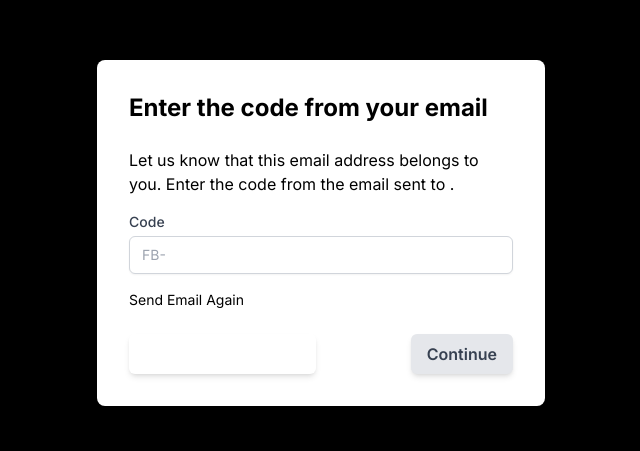
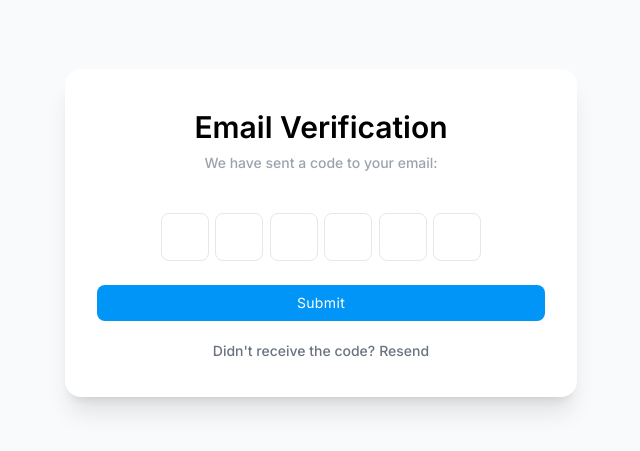
Before and after one commit to akashsarker012/Social_Media_NextJs, a Next.js app: page /emailverification in a window 1280 px wide. Shown: the part 167-618 px from the top of the page, without its empty margins (319-959 px from the left). Built offline with nearby package versions, Linux system fonts and the light colour scheme.

Commit message:
emailverification page desing and set middleware

```diff
--- a/app/(auth)/emailverification/page.js
+++ b/app/(auth)/emailverification/page.js
@@ -1,66 +1,80 @@
-'use client';
-import Modal from '@/lib/Modal';
-import React, { useState, useEffect } from 'react';
-import { useSearchParams } from 'next/navigation';
+"use client";
+import React, { useState, useRef, useEffect } from "react";
+import { useSearchParams } from "next/navigation";
+import Button from "@/lib/Button";
+import Cookies from "js-cookie";
 
 const EmailVerification = () => {
-  const [code, setCode] = useState('');
-  const [email, setEmail] = useState('');
-  console.log(email);
+  const [email, setEmail] = useState("");
+  const inputsRef = useRef([]);
 
   const searchParams = useSearchParams();
 
   useEffect(() => {
-    const emailParam = searchParams.get('email');
-    if (emailParam) {
-      setEmail(emailParam);
+    const email = Cookies.get('email')
+
+    if (email) {
+      setEmail(email);
     }
   }, [searchParams]);
 
-  const handleCodeChange = (e) => {
-    setCode(e.target.value);
+  const handleChange = (e, index) => {
+    const value = e.target.value;
+
+    if (value.length === 1 && index < inputsRef.current.length - 1) {
+      inputsRef.current[index + 1].focus();
+    }
   };
 
-  const handleUpdateContactInfo = () => {
-    // Handle updating contact info
+  const handleKeyDown = (e, index) => {
+    if (e.key === "Backspace" && index > 0 && e.target.value === "") {
+      inputsRef.current[index - 1].focus();
+    }
   };
 
   return (
-    <Modal background={true}>
-      <div className="min-h-screen flex items-center justify-center">
-        <div className="bg-white p-8 rounded-lg shadow-md w-full max-w-md">
-          <h2 className="text-2xl font-bold mb-6">Enter the code from your email</h2>
-          <p className="mb-4">Let us know that this email address belongs to you. Enter the code from the email sent to <strong>{email}</strong>.</p>
-          <div className="mb-4">
-            <label className="block text-sm font-medium text-gray-700">Code</label>
-            <input
-              type="text"
-              value={code}
-              onChange={handleCodeChange}
-              className="mt-1 block w-full px-3 py-2 border border-gray-300 rounded-md shadow-sm focus:outline-none focus:ring-indigo-500 focus:border-indigo-500 sm:text-sm"
-              placeholder="FB-"
-            />
+    <div className="relative flex min-h-screen flex-col justify-center overflow-hidden bg-gray-50 py-12">
+      <div className="relative bg-white px-6 pt-10 pb-9 shadow-xl mx-auto w-full max-w-lg rounded-2xl">
+        <div className="mx-auto flex w-full max-w-md flex-col space-y-10">
+          <div className="flex flex-col items-center justify-center text-center space-y-2">
+            <div className="font-semibold text-3xl">Email Verification</div>
+            <div className="flex flex-row text-sm font-medium text-gray-400 ">
+              <p >We have sent a code to your email: <span className="  text-gray-500">{email}</span> </p>
+            </div>
           </div>
-          <div className="flex justify-between items-center mb-6">
-            <a href="#" className="text-sm text-blue-600 hover:underline">Send Email Again</a>
-          </div>
-          <div className="flex justify-between">
-            <button
-              onClick={handleUpdateContactInfo}
-              className="px-4 py-2 bg-blue-600 text-white font-semibold rounded-md shadow-md hover:bg-blue-700"
-            >
-              Update Contact Info
-            </button>
-            <button
-              className="px-4 py-2 bg-gray-200 text-gray-700 font-semibold rounded-md shadow-md hover:bg-gray-300"
-              disabled
-            >
-              Continue
-            </button>
+          <div>
+            <form action method="post">
+              <div className="flex flex-row items-center justify-between mx-auto w-full max-w-xs">
+                {[...Array(6)].map((_, index) => (
+                  <input
+                    key={index}
+                    ref={(el) => (inputsRef.current[index] = el)}
+                    className="w-12 h-12 text-center border rounded-lg text-lg"
+                    type="text"
+                    maxLength="1"
+                    onChange={(e) => handleChange(e, index)}
+                    onKeyDown={(e) => handleKeyDown(e, index)}
+                  />
+                ))}
+              </div>
+              <div className="flex flex-col space-y-5 mt-6">
+                <Button title="Submit" type="submit" />
+                <div className="flex flex-row items-center justify-center text-center text-sm font-medium space-x-1 text-gray-500">
+                  <p>Didn't receive the code?</p>
+                  <a
+                    className="text-blue-600"
+                    href="#"
+                    target="_blank"
+                    rel="noopener noreferrer" >
+                    Resend
+                  </a>
+                </div>
+              </div>
+            </form>
           </div>
         </div>
       </div>
-    </Modal>
+    </div>
   );
 };
 
--- a/app/(auth)/login/page.js
+++ b/app/(auth)/login/page.js
@@ -1,12 +1,13 @@
 "use client"
 import axios from 'axios';
 import Link from 'next/link';
-import React, { useState } from 'react';
+import React, { useState, useEffect } from 'react';
 import { HiOutlineMail } from 'react-icons/hi';
 import { IoEyeOffOutline, IoEyeOutline } from 'react-icons/io5';
 import toast, { Toaster } from 'react-hot-toast';
-import { useRouter, usePathname, useSearchParams } from 'next/navigation'
-import { redirect } from 'next/navigation'
+import { useRouter } from 'next/navigation';
+import Cookies from 'js-cookie';
+
 
 export default function Login() {
   const [email, setEmail] = useState('');
@@ -14,7 +15,7 @@ export default function Login() {
   const [showPassword, setShowPassword] = useState(false);
   const [error, setError] = useState('');
 
-  const router = useRouter();
+  const router = useRouter()
 
   const handleLogin = async (e) => {
     e.preventDefault();
@@ -24,13 +25,15 @@ export default function Login() {
       const response = await axios.post(`${backendApi}/api/v1/login`, { email, password });
       console.log(response);
       if (response.data.verified === false) {
-        router.push(`/emailverification?email=${encodeURIComponent(email)}`);
+        Cookies.set('email', email);
+        router.push(`/emailverification`);
       } else if (response.data.error) {
         toast.error(response.data.error);
       }
       setError('');
     } catch (error) {
       console.log(error);
+      setError('An error occurred while logging in. Please try again.');
     }
   };
 
--- a/app/globals.css
+++ b/app/globals.css
@@ -110,6 +110,17 @@ body{
   @apply border border-dark-4 bg-dark-3 text-light-1 !important;
 }
 
+input[type="number"] {
+  -moz-appearance: textfield; /* Firefox */
+  -webkit-appearance: none;    /* Chrome, Safari */
+  appearance: none;
+}
+
+input[type="number"]::-webkit-inner-spin-button,
+input[type="number"]::-webkit-outer-spin-button {
+  -webkit-appearance: none;
+  margin: 0;
+}
 
 
 
--- a/lib/Button.js
+++ b/lib/Button.js
@@ -1,7 +1,9 @@
 import React from 'react'
 
-export default function Button({title, onClick }) {
+export default function Button({title, onClick, type}) {
   return (
-    <button type="submit" onClick={onClick} className="w-full px-4 py-2 rounded-lg text-white text-sm border-none outline-none tracking-wide bg-blue">{title}</button>
+    <button type={type} onClick={onClick}  className="w-full px-4 py-2 rounded-lg text-white text-sm border-none outline-none tracking-wide bg-blue">
+    {title}
+  </button>
   )
 }
```
Also changed, not shown: middleware.js (+5 -4 lines).
